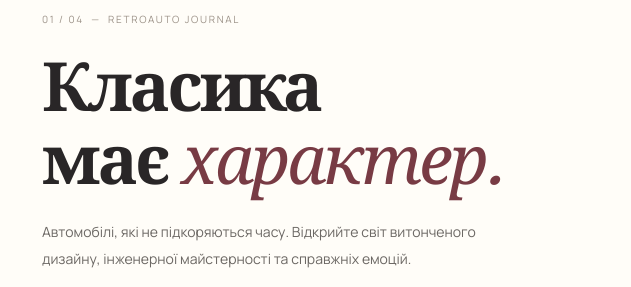
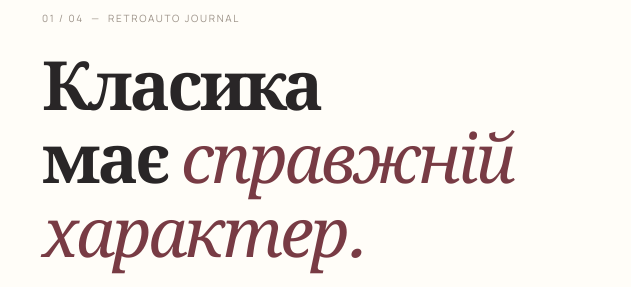
Before and after one commit to romanpetrukhapp2025-hub/RetroAuto-LR9, a plain HTML site: page index.html in a window 1280 px wide. Shown: the part 184-471 px from the top of the page, 0-631 px from the left. Drawn offline with nearby package versions, Linux system fonts and the light colour scheme; a web font is replaced by a local one.

Commit message:
test: verify Vercel auto deployment

```diff
--- a/index.html
+++ b/index.html
@@ -12,7 +12,7 @@
 <a class="skip-link" href="#main">Перейти до вмісту</a>
 <header class="site-header"><div class="shell header-in"><a class="logo" href="#top" aria-label="RetroAuto — головна">RETRO<span>AUTO</span><i></i></a><nav class="main-nav" id="mainNav" aria-label="Основне меню"><a href="#collection">Колекція</a><a href="#story">Наша філософія</a><a href="#experience">Атмосфера</a><a class="nav-contact" href="#contact">Контакти <span aria-hidden="true">↗</span></a></nav><button type="button" id="menuToggle" class="menu-toggle" aria-controls="mainNav" aria-expanded="false" aria-label="Відкрити меню"><span></span><span></span><span></span></button></div></header>
 <main id="main">
-<section class="hero shell" aria-labelledby="heroTitle"><div class="hero-copy"><span class="eyebrow"><span class="eyebrow-line"></span> CURATED CLASSIC AUTOMOBILES</span><p class="hero-number">01 / 04 &nbsp;—&nbsp; RETROAUTO JOURNAL</p><h1 id="heroTitle">Класика<br>має <em>характер.</em></h1><p class="hero-description">Автомобілі, які не підкоряються часу. Відкрийте світ витонченого дизайну, інженерної майстерності та справжніх емоцій.</p><div class="hero-actions"><a class="btn btn-primary" href="#collection">Дивитися колекцію <span>↗</span></a><a class="text-link" href="#story">Наша історія <span>↗</span></a></div><div class="hero-bottom"><span>Естетика поза часом</span><span>EST. 2026 · LVIV</span></div></div><div class="hero-visual"><div class="hero-frame"><img src="https://images.unsplash.com/photo-1503376780353-7e6692767b70?auto=format&amp;fit=crop&amp;w=1300&amp;q=85" alt="Класичний Porsche 911 на дорозі" fetchpriority="high" onerror="this.onerror=null;this.src='https://images.classic.com/vehicles/80f757d1d3f2f803412c22ce9ecf160b9bdd2981.jpeg?fit=crop&amp;h=900&amp;w=1200'"/><div class="image-shade"></div><span class="photo-tag">ICONIC FORM / TIMELESS SPIRIT</span></div><div class="hero-photo-foot"><span>THE ART OF DRIVING</span><span>1960s — 1980s <b>↗</b></span></div></div></section>
+<section class="hero shell" aria-labelledby="heroTitle"><div class="hero-copy"><span class="eyebrow"><span class="eyebrow-line"></span> CURATED CLASSIC AUTOMOBILES</span><p class="hero-number">01 / 04 &nbsp;—&nbsp; RETROAUTO JOURNAL</p><h1 id="heroTitle">Класика<br>має <em>справжній характер.</em></h1><p class="hero-description">Автомобілі, які не підкоряються часу. Відкрийте світ витонченого дизайну, інженерної майстерності та справжніх емоцій.</p><div class="hero-actions"><a class="btn btn-primary" href="#collection">Дивитися колекцію <span>↗</span></a><a class="text-link" href="#story">Наша історія <span>↗</span></a></div><div class="hero-bottom"><span>Естетика поза часом</span><span>EST. 2026 · LVIV</span></div></div><div class="hero-visual"><div class="hero-frame"><img src="https://images.unsplash.com/photo-1503376780353-7e6692767b70?auto=format&amp;fit=crop&amp;w=1300&amp;q=85" alt="Класичний Porsche 911 на дорозі" fetchpriority="high" onerror="this.onerror=null;this.src='https://images.classic.com/vehicles/80f757d1d3f2f803412c22ce9ecf160b9bdd2981.jpeg?fit=crop&amp;h=900&amp;w=1200'"/><div class="image-shade"></div><span class="photo-tag">ICONIC FORM / TIMELESS SPIRIT</span></div><div class="hero-photo-foot"><span>THE ART OF DRIVING</span><span>1960s — 1980s <b>↗</b></span></div></div></section>
 <div class="ticker"><div class="shell ticker-inner"><span>СТИЛЬ, ЩО НЕ СТАРІЄ</span><i></i><span>ІСТОРІЯ У КОЖНІЙ ДЕТАЛІ</span><i></i><span>СТВОРЕНО ДЛЯ ЕМОЦІЙ</span></div></div>
 <section id="collection" class="section collection shell"><div class="section-head"><div><p class="eyebrow red">02 / ОБРАНІ ЛЕГЕНДИ</p><h2>Автомобілі, які <em>надихають.</em></h2></div><p class="section-intro">Три різні характери. Одна спільна риса — дизайн, який памʼятають покоління.</p></div><div class="car-grid">
 <article class="car-card"><div class="car-photo"><img loading="lazy" src="https://images.classic.com/vehicles/80f757d1d3f2f803412c22ce9ecf160b9bdd2981.jpeg?fit=crop&amp;h=676&amp;w=1200" alt="Червоний Porsche 911 S 1970 року"><span class="car-index">01 / 03</span></div><div class="car-info"><div class="car-meta"><span>НІМЕЧЧИНА · 1970</span><span>SPORTS COUPÉ</span></div><h3>Porsche <em>911 S</em></h3><p>Впізнаваний силует, чисті лінії та спортивний характер.</p><a href="https://www.classic.com/veh/1970-porsche-911-s-22-litre-9110300490-4VRd924/" target="_blank" rel="noopener noreferrer" aria-label="Більше про Porsche 911 S">Історія моделі <span>↗</span></a></div></article>
```
